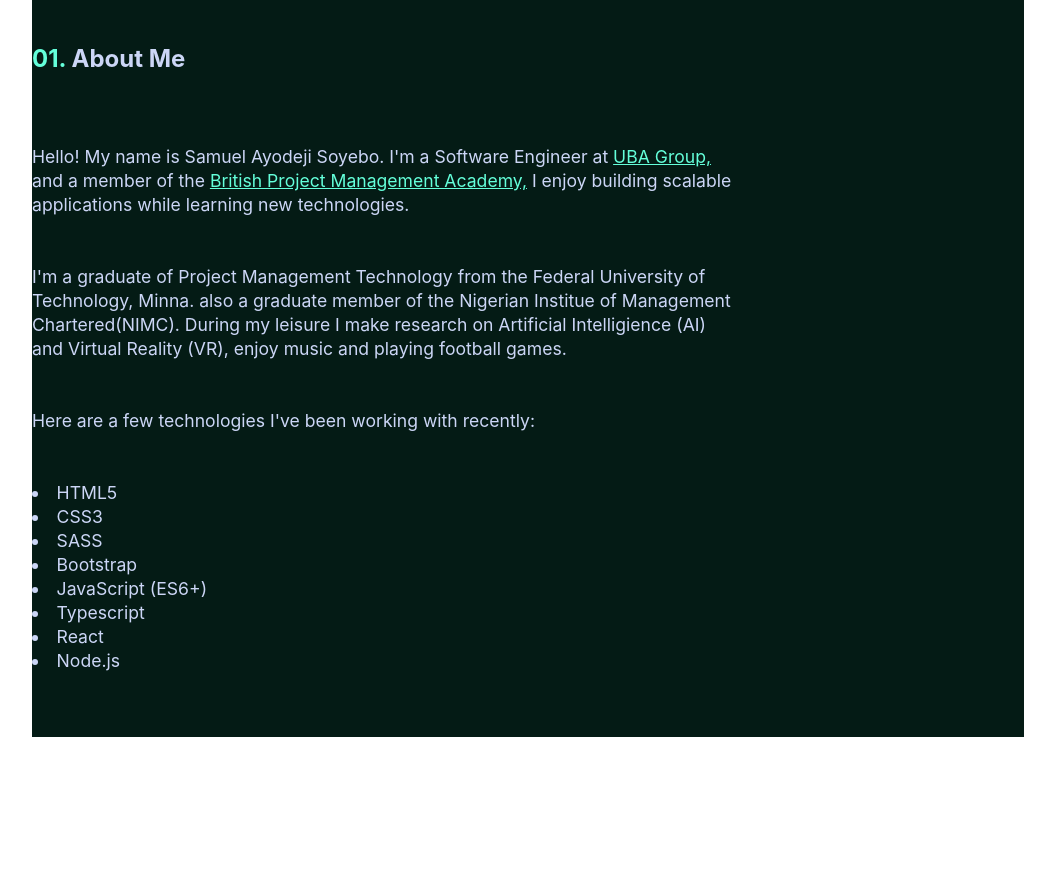
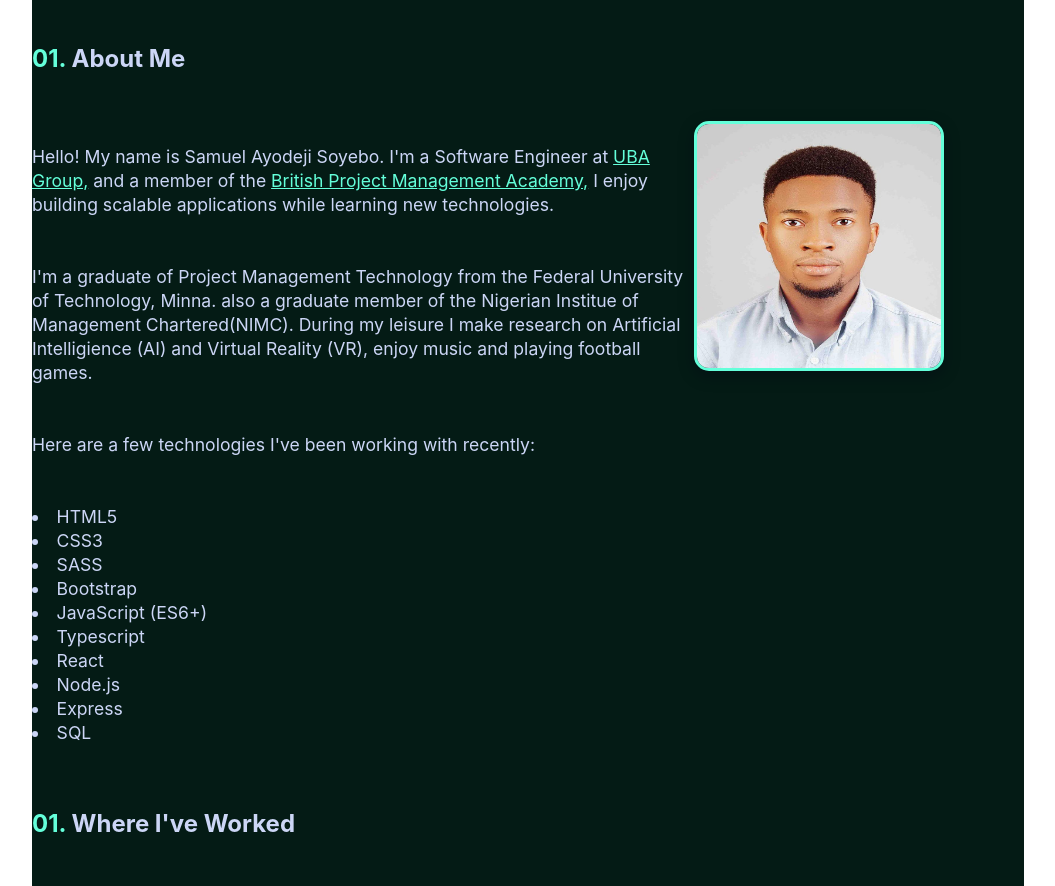
Before and after one commit to Ayoaris/portfolio-, a React (Create React App) app in the folder portfolio/: page / in a window 1280 px wide. Shown: the part 900-1786 px from the top of the page, without its empty margins (112-1167 px from the left). Before the commit the page ends 1637 px from the top, so only its background shows below. Built offline with nearby package versions, Linux system fonts and the light colour scheme.

Commit message:
Image inserted

```diff
--- a/portfolio/src/About/aboutStyles.js
+++ b/portfolio/src/About/aboutStyles.js
@@ -9,6 +9,10 @@ export const AboutStyle = styled.div`
     font-family: "Inter", "Lucida Sans", "Lucida Sans Regular", "Lucida Grande",
       "Lucida Sans Unicode", Geneva, Verdana, sans-serif;
     scroll-behavior: smooth;
+  }
+  .container {
+    display: flex;
+    justify-content: space-between;
   }
   a {
     color: #64ffda;
@@ -34,6 +38,19 @@ export const AboutStyle = styled.div`
   .section-title {
     margin: auto 9rem;
   }
+  .photo img {
+    margin-right: 5rem;
+    border-radius: 15px;
+    border: 3px solid #64ffda;
+    cursor: pointer;
+    transition: all 0.3s ease-in-out;
+    box-shadow: rgba(0, 0, 20, 0.35) 0px 5px 15px;
+  }
+  img:hover {
+    transform: scale(1.1);
+
+    box-shadow: rgba(0, 0, 20, 0.35) 0px 5px 15px;
+  }
   /*
   .section-title::after {
     content: "";
--- a/portfolio/src/About/index.js
+++ b/portfolio/src/About/index.js
@@ -1,5 +1,6 @@
 import React from "react";
 import { AboutStyle } from "./aboutStyles";
+import photo from '../assets/photo/image.jpeg';
 
 function About() {
   return (
@@ -9,11 +10,12 @@ function About() {
           <h2 className="about">
             <span>01.</span>About Me
           </h2>
+          <div className="container">
             <div className="aboutWrapper">
               <p className="about">
                 Hello! My name is Samuel Ayodeji Soyebo. I'm a Software Engineer
-              at <a href="https://www.ubagroup.com/">UBA Group,</a> and a member
-              of the{" "}
+                at <a href="https://www.ubagroup.com/">UBA Group,</a> and a
+                member of the{" "}
                 <a href="https://bpmalearning.org/">
                   British Project Management Academy,
                 </a>{" "}
@@ -23,11 +25,13 @@ function About() {
               <p className="about">
                 I'm a graduate of Project Management Technology from the Federal
                 University of Technology, Minna. also a graduate member of the
-              Nigerian Institue of Management Chartered(NIMC). During my leisure
-              I make research on Artificial Intelligience (AI) and Virtual
-              Reality (VR), enjoy music and playing football games.
+                Nigerian Institue of Management Chartered(NIMC). During my
+                leisure I make research on Artificial Intelligience (AI) and
+                Virtual Reality (VR), enjoy music and playing football games.
               </p>
-            <p className="about">Here are a few technologies I've been working with recently:</p>
+              <p className="about">
+                Here are a few technologies I've been working with recently:
+              </p>
               <ul>
                 <li> HTML5</li>
                 <li>CSS3</li>
@@ -37,8 +41,28 @@ function About() {
                 <li>Typescript</li>
                 <li>React</li>
                 <li>Node.js</li>
+                <li>Express</li>
+                <li>SQL</li>
               </ul>
             </div>
+
+            <div className="photo">
+              {" "}
+              <img
+                src={photo}
+                alt="Hero photo"
+                width={"250px"}
+                height={"250px"}
+                border-radius={"15px"}
+              />
+            </div>
+          </div>
+        </div>
+        <div className="section-title">
+          <h2 className="about">
+            <span>01.</span>Where I've Worked
+          </h2>
+
         </div>
       </AboutStyle>
     </div>
```
Also changed, not shown: portfolio/src/assets/photo/image.jpeg (added). Lines whose indentation alone changed are shown as unchanged.
